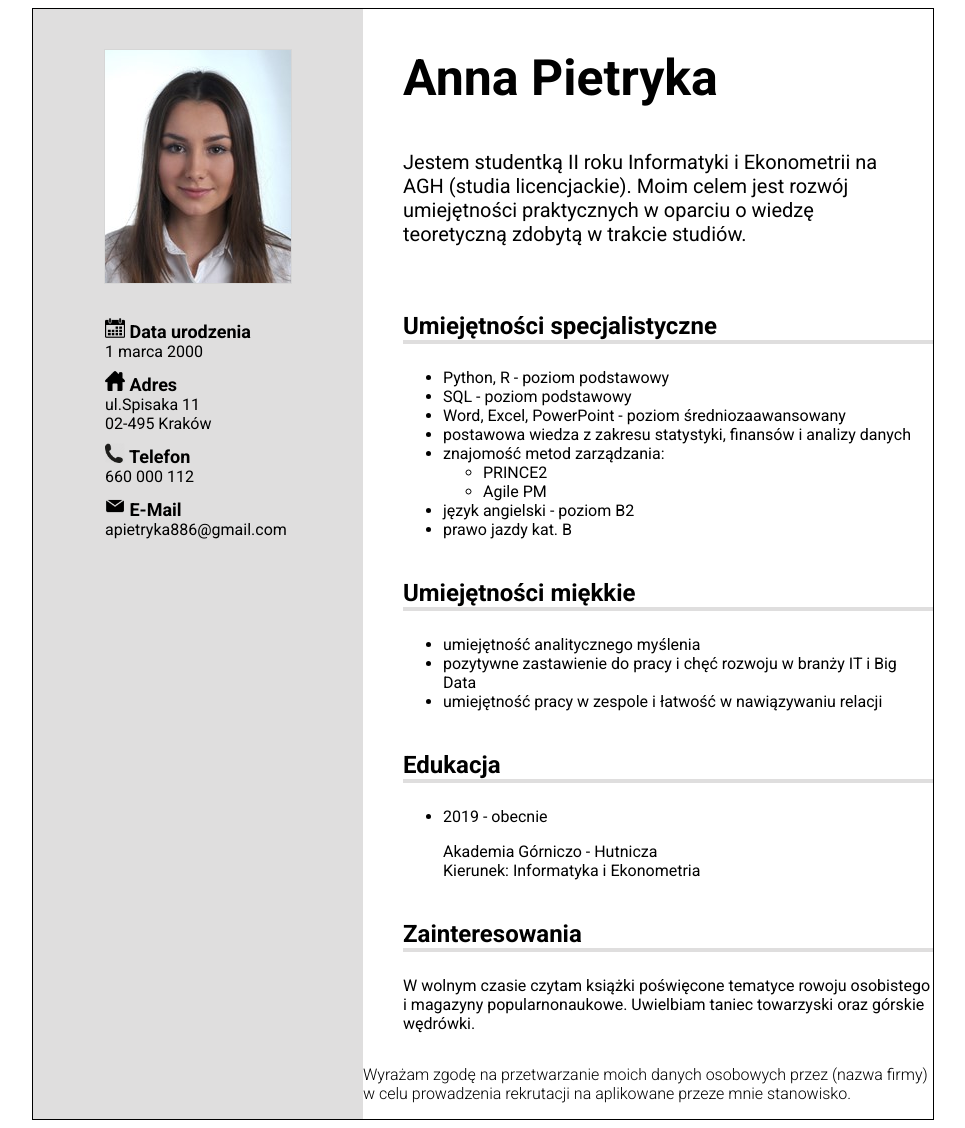
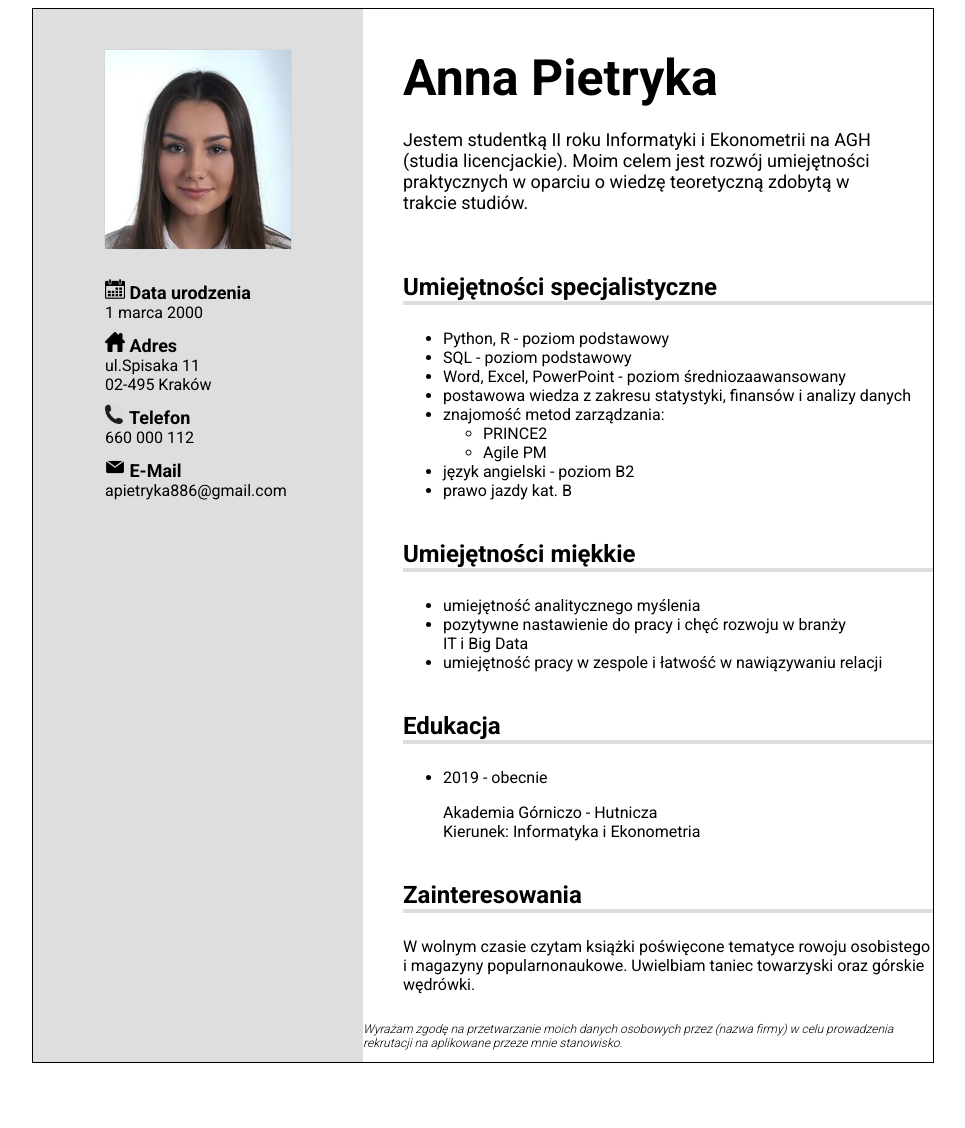
Before and after one commit to apietryka886/APIETRYKA886.github.io, a PHP site: page / in a window 1280 px wide. Shown: the whole page, without its empty margins (157-1122 px from the left). After the commit the page ends 1063 px from the top, so only its background shows below. Run offline with PHP 8.4, Linux system fonts and the light colour scheme.

Commit message:
Initial commit

```diff
--- a/index.html
+++ b/index.html
@@ -68,7 +68,7 @@
                 </div>
                 <ul>
                     <li>umiejętność analitycznego myślenia</li>
-                    <li>pozytywne zastawienie do pracy i chęć rozwoju w branży IT i Big Data</li>
+                    <li>pozytywne nastawienie do pracy i chęć rozwoju w branży </br> IT i Big Data</li>
                     <li>umiejętność pracy w zespole i łatwość w nawiązywaniu relacji</li>
                 </ul>
             </div>
@@ -96,7 +96,7 @@
                 </p>
             </div>
             <div class="footer">
-                <p>Wyrażam zgodę na przetwarzanie moich danych osobowych przez (nazwa firmy) w celu prowadzenia rekrutacji na aplikowane przeze mnie stanowisko.</p>
+                <p><i>Wyrażam zgodę na przetwarzanie moich danych osobowych przez (nazwa firmy) w celu prowadzenia rekrutacji na aplikowane przeze mnie stanowisko.</i></p>
             </div>
         </div>
     </body>
--- a/main.css
+++ b/main.css
@@ -12,6 +12,7 @@
     margin-left: auto;
     margin-right: auto;
     grid-template-columns: minmax(min-content,330px) 1fr;
+    grid-template-rows: 120px 120px;
     grid-template-areas:
     "resume_profile resume_name"
     "resume_profile resume_about"
@@ -33,7 +34,7 @@
 .resume_about{
     grid-area: resume_about;
     font-weight: 400;
-    font-size: 20px;
+    font-size: 18px;
     padding-left: 40px;
     padding-right: 40px;
 }
@@ -111,4 +112,5 @@ ul{
     justify-content: center;
     align-items: center;
     font-weight: 300;
+    font-size: 12px;
 }
```
